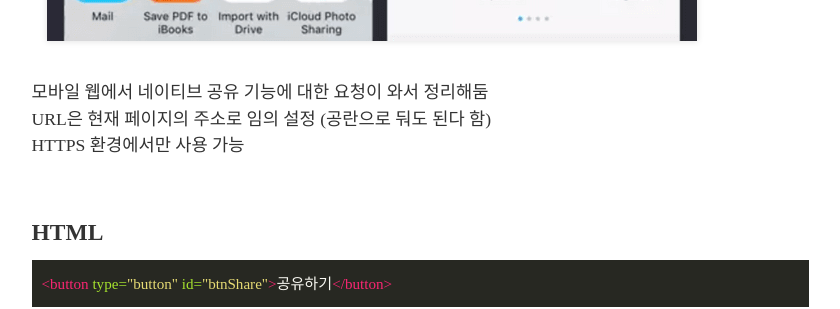
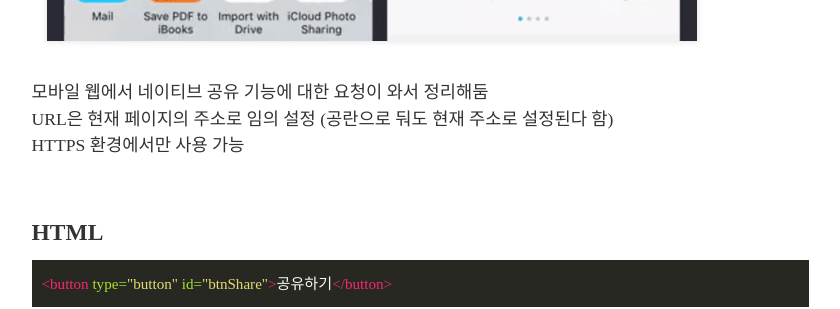
Before and after one commit to JeongrakChoi/JeongrakChoi.github.io, a Jekyll site: the page built from _posts/2022-04-25-web-share-api.md, in a window 1280 px wide. Shown: the part 585-894 px from the top of the page, without its empty margins (220-1060 px from the left). Built offline with Jekyll 4.4.1, drawn with Linux system fonts in a browser that asks for light colours; nearby versions of some CDN libraries; some web fonts are replaced; comment, search, counter and statistics services are not loaded.

Commit message:
Update 2022-04-25-web-share-api.md

```diff
--- a/_posts/2022-04-25-web-share-api.md
+++ b/_posts/2022-04-25-web-share-api.md
@@ -10,7 +10,7 @@ comments : true
 ![transform+overflow issue]({{ site.baseurl }}/assets/img/post_2022-04-25_img01.png)
 
 모바일 웹에서 네이티브 공유 기능에 대한 요청이 와서 정리해둠
-URL은 현재 페이지의 주소로 임의 설정 (공란으로 둬도 된다 함)
+URL은 현재 페이지의 주소로 임의 설정 (공란으로 둬도 현재 주소로 설정된다 함)
 HTTPS 환경에서만 사용 가능
 
 
```
